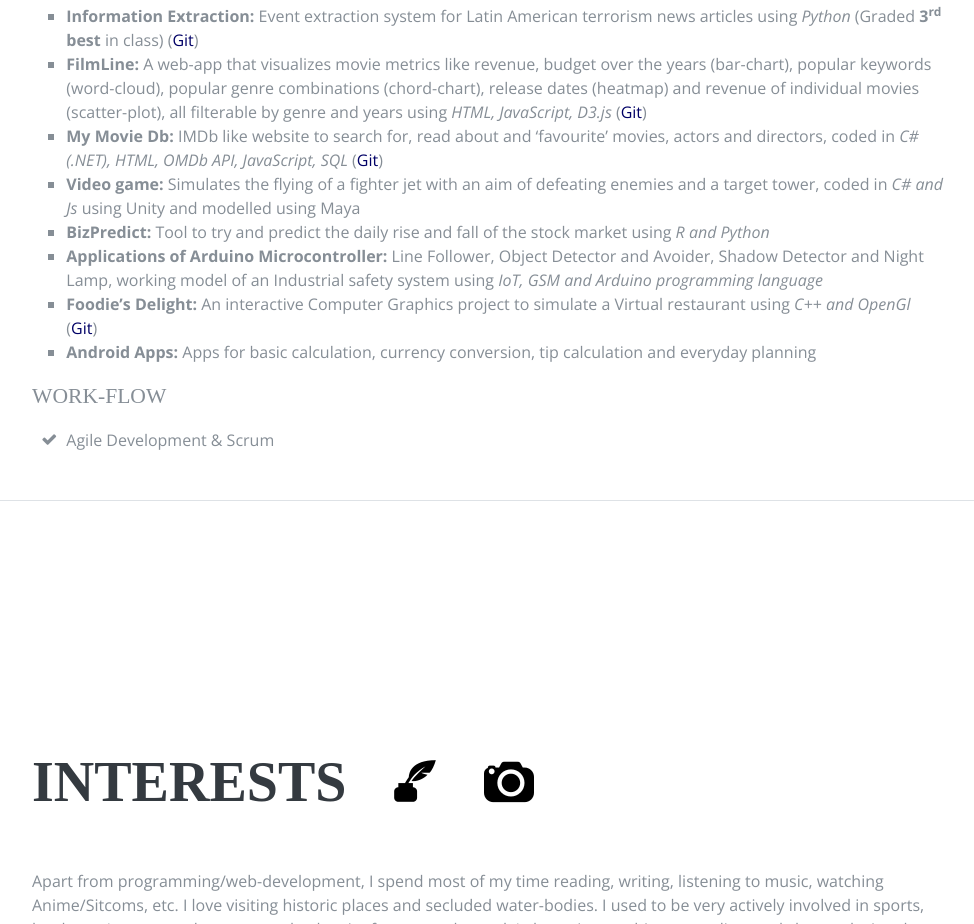
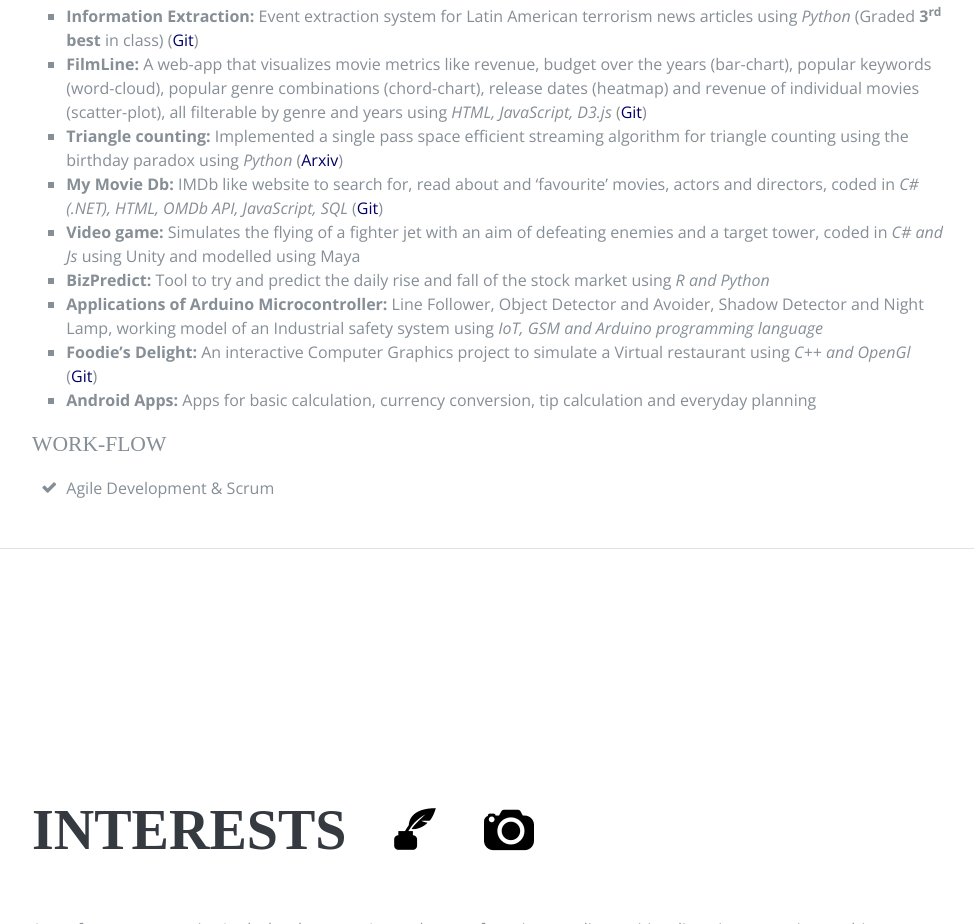
Before and after one commit to sheetalmjkrishna/resume, a website: page index.html in a window 1280 px wide. Shown: the part 3500-4424 px from the top of the page, without its empty margins (288-1262 px from the left). Drawn offline with nearby package versions, Linux system fonts and the light colour scheme; a web font is replaced by a local one.

Commit message:
Added algo project

```diff
--- a/index.html
+++ b/index.html
@@ -268,6 +268,9 @@
                   <li style="list-style-type: square;">
                      <strong>FilmLine:</strong> A web-app that visualizes movie metrics like revenue, budget over the years (bar-chart), popular keywords (word-cloud), popular genre combinations (chord-chart), release dates (heatmap) and revenue of individual movies (scatter-plot), all filterable by genre and years using <i>HTML, JavaScript, D3.js </i> (<a href="https://github.com/sheetalmjkrishna/VIZ-Project-Filmline" target="_blank">Git</a>)
                   </li>
+                   <li style="list-style-type: square;">
+                     <strong>Triangle counting:</strong> Implemented a single pass space efficient streaming algorithm for triangle counting using the birthday paradox using <i>Python </i> (<a href="https://arxiv.org/abs/1212.2264" target="_blank">Arxiv</a>)
+                  </li>
                   <li style="list-style-type: square;">
                      <strong>My Movie Db:</strong> IMDb like website to search for, read about and ‘favourite’ movies, actors and directors, coded in <i>C# (.NET), HTML, OMDb API, JavaScript, SQL </i> (<a href="https://github.com/sheetalmjkrishna/DeltaX-Movie-App" target="_blank">Git</a>)
                   </li>
```
